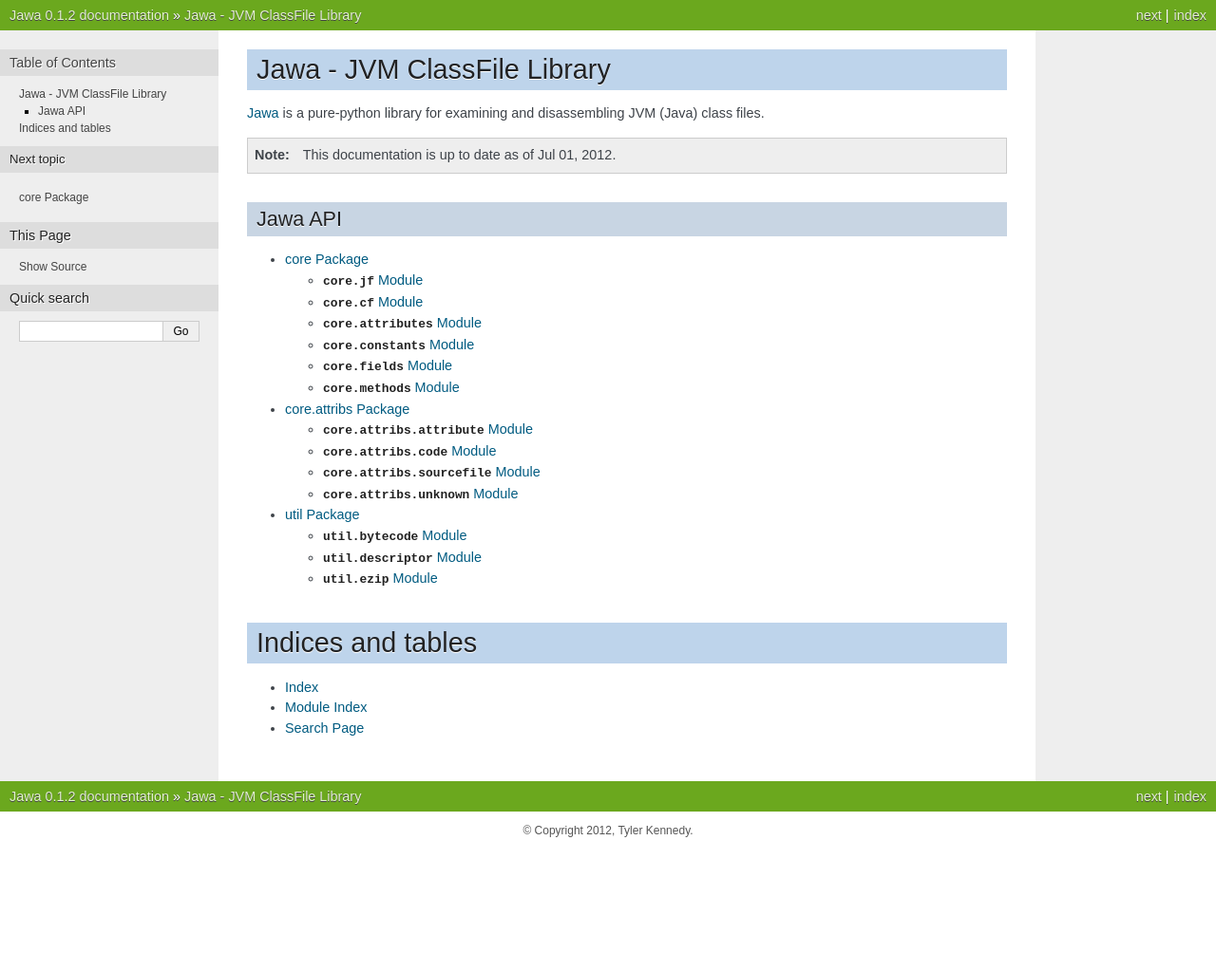
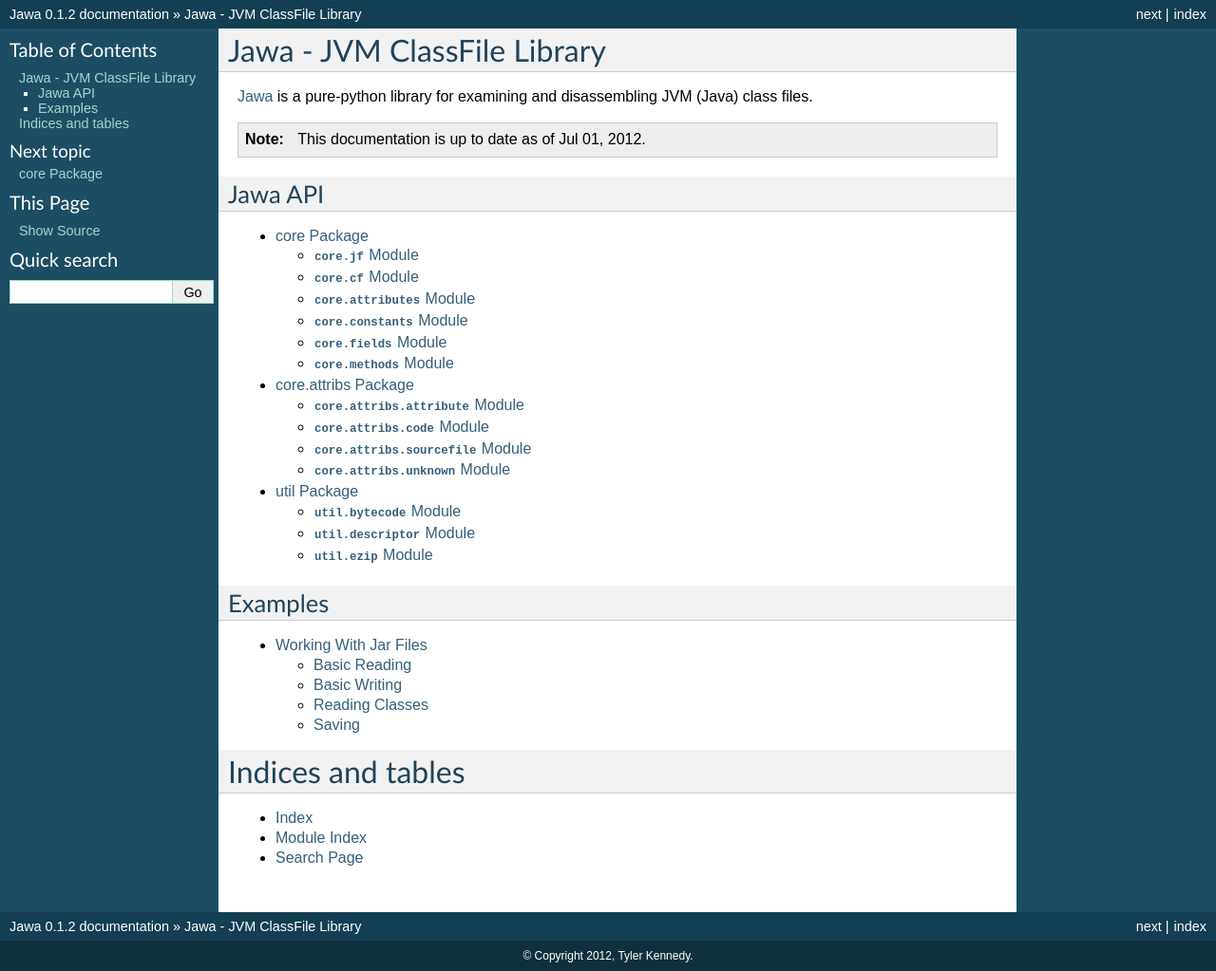
Before and after one commit to TkTech/lawu, a Sphinx documentation site: the page built from docs/index.rst, in a window 1280 px wide. Shown: the whole page at 95% size. Built offline with Sphinx 7.4.7, drawn with Linux system fonts in a browser that asks for light colours; before the commit the page ends 900 px from its top, so only the background shows below that; some of the changed lines change nothing that is shown.

Commit message:
Added very basic jar examples.

```diff
--- a/docs/conf.py
+++ b/docs/conf.py
@@ -92,7 +92,7 @@ pygments_style = 'sphinx'
 
 # The theme to use for HTML and HTML Help pages.  See the documentation for
 # a list of builtin themes.
-html_theme = 'nature'
+html_theme = 'default'
 
 # Theme options are theme-specific and customize the look and feel of a theme
 # further.  For a list of options available for each theme, see the
--- /dev/null
+++ b/docs/examples/jar.rst
@@ -0,0 +1,58 @@
+.. include:: /links.rst
+
+Working With Jar Files
+======================
+
+Almost all JVM applications are packaged as a ``.jar`` archive. Jawa_ provides
+convienient reading, editing, and creation of ``.jar`` files via
+:class:`~jawa.core.jf.JarFile`.
+
+Basic Reading
+-------------
+Lets open a ``.jar`` archive and print the path of all its files::
+
+   from jawa.core.jf import JarFile
+
+   with JarFile('myjar.jar') as jf:
+        for path in jf.namelist:
+            print path
+
+Basic Writing
+-------------
+Writing (and overwritting, if the file already exists) is also simple::
+
+    from jawa.core.jf import JarFile
+
+    with JarFile() as jf:
+        jf.write('assets/about.txt', 'My Program (c) 2010')
+
+Reading Classes
+---------------
+Loading a :class:`~jawa.core.cf.ClassFile` directly from a ``.jar`` is also
+simple::
+
+    from jawa.core.jf import JarFile
+
+    with JarFile('myjar.jar') as jf:
+        for path in jf.regex('*\.class'):
+            cf = jf.open_class(path)
+            print(cf.superclass)
+
+Since the above example (loading all the classes in a ``.jar``) is so common,
+there is also a handy shortcut::
+
+    from jawa.core.jf import JarFile
+
+    with JarFile('myjar.jar') as jf:
+        for cf in jf.all_classes():
+            print(cf.superclass)
+
+Saving
+------
+Any changes you make must be explicitly saved, or your changes will be lost::
+
+    from jawa.core.jf import JarFile
+
+    with JarFile() as jf:
+        jf.write('assets/about.txt', 'My Program (c) 2010')
+        jf.save('myjar.jar')
--- a/docs/index.rst
+++ b/docs/index.rst
@@ -18,6 +18,13 @@ Jawa API
    jawa.core.attribs
    jawa.util
 
+Examples
+--------
+
+.. toctree::
+   :maxdepth: 4
+
+   examples/jar
 
 
 Indices and tables
```
